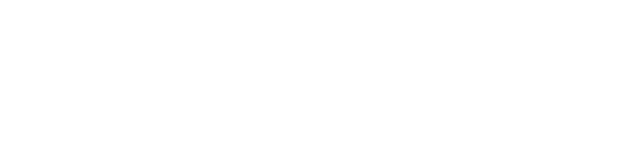
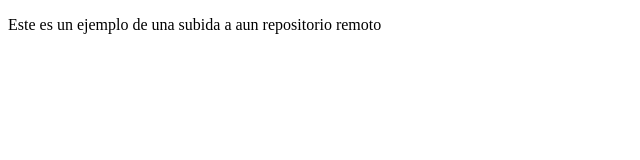
Before and after one commit to LuisColin27/Sincronizando, a plain HTML site: page index.html in a window 1280 px wide. Shown: the whole page, without its empty margins (0-640 px from the left). Drawn offline with Linux system fonts and the light colour scheme.

Commit message:
Tercera version

```diff
--- a/index.html
+++ b/index.html
@@ -4,6 +4,6 @@
 	<title>Hola</title>
 </head>
 <body>
-
+	<p>Este es un ejemplo de una subida a aun repositorio remoto</p>
 </body>
 </html>
```
